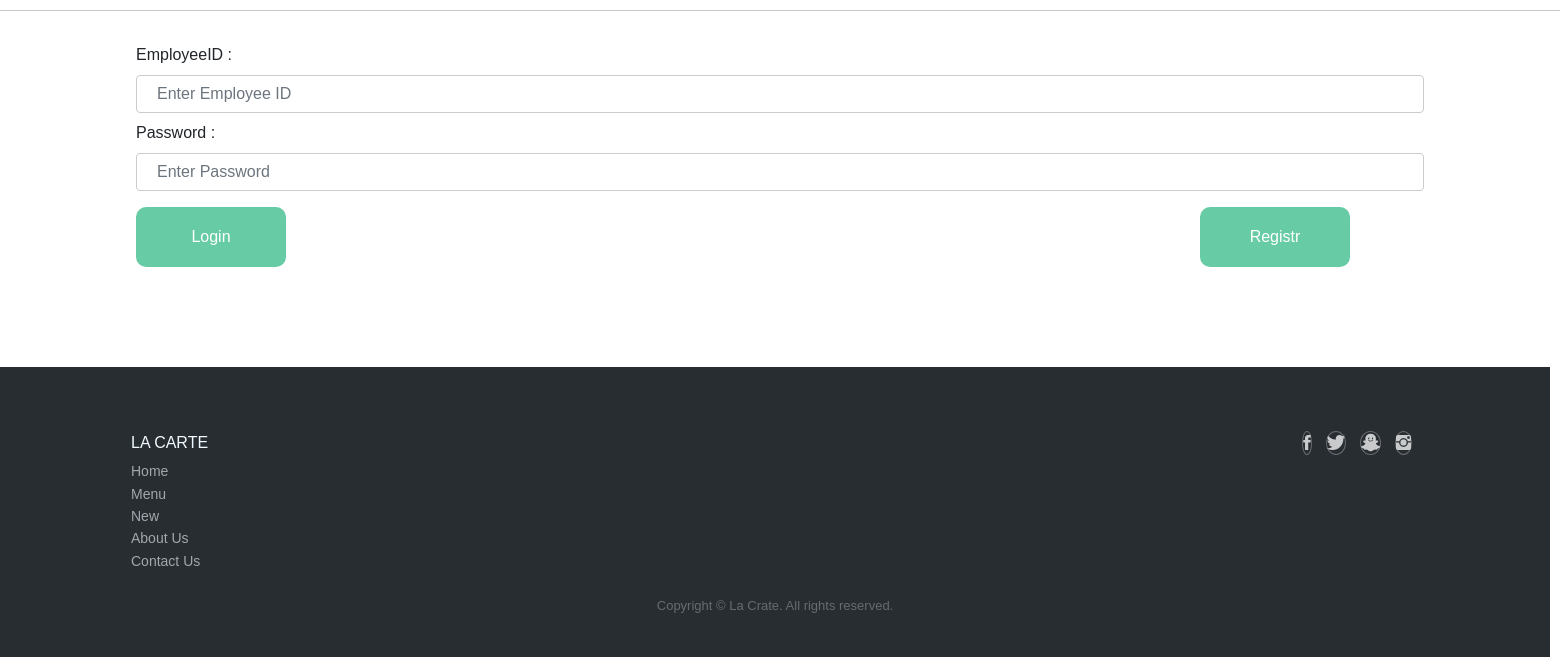
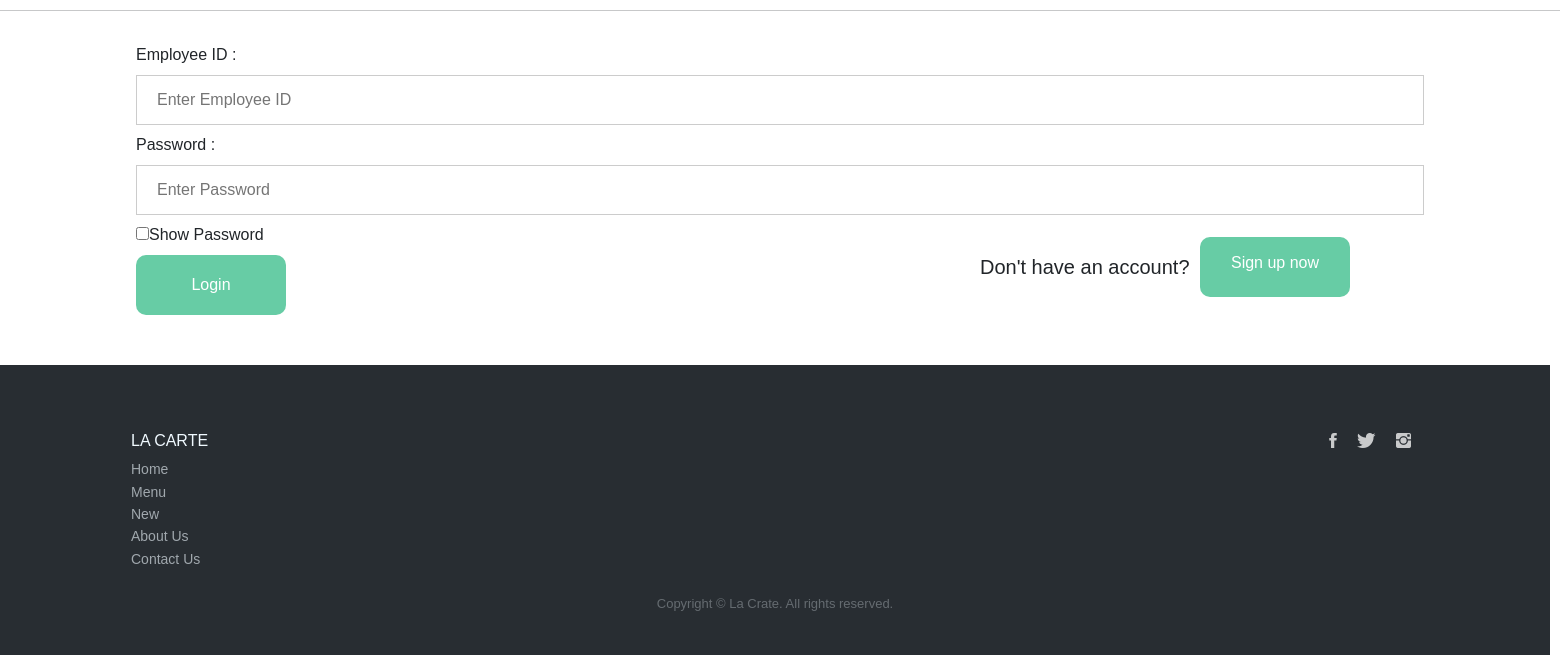
Before and after one commit to La4carte/project, a PHP site: page /log-emp.php in a window 1560 px wide. Shown: the part 172-829 px from the top of the page. Run offline with PHP 8.4, Linux system fonts and the light colour scheme; some libraries are stand-ins or nearby versions.

Commit message:
Update log-emp.php

```diff
--- a/log-emp.php
+++ b/log-emp.php
@@ -172,10 +172,7 @@ span.psw {
   width:36px;
   height:36px;
   line-height:36px;
-
   text-align:center;
-  border-radius:50%;
-  box-shadow:0 0 0 1px rgba(255,255,255,0.4);
   margin:0 8px;
   color:#fff;
   opacity:0.75;
@@ -238,48 +235,56 @@ span.psw {
 <!--زر تسجيل الدخول -->
 
 <div class="container">
-<form method="POST">
+<form   action="logchekemp.php" method="POST">
 
-EmployeeID :<input class="form-control" type="text" placeholder="Enter Employee ID" name="Id number" required/>
+Employee ID :<input  type="text" pattern="[0-9]{9}"placeholder="Enter Employee ID" name="EMPLOEEYID" required/>
 <br>
+Password :	<input text="password" type="password" name="PASSWORD" pattern="(?=.[a-z])(?=.*[A-Z]).{4,8}"placeholder="Enter Password" onsubmit="return checkForm(this)" value="" id="myInput" required/>
+<input type="checkbox" onclick="myFunction()">Show Password
 
-Password :<input class="form-control"  type="text" name="password" placeholder="Enter Password" required/>
+<script>
+function myFunction() {
+  var x = document.getElementById("myInput");
+  if (x.type === "password") {
+    x.type = "text";
+  } else {
+    x.type = "password";
+  }
+}
+</script>
 <br>
-<button class="btn" style="background-color:#67cca5 ;color:white; width:150 ; height:60; border-radius:10px ;" type="submit" name="register"  > Login </button>
+<button class="btn" style="background-color:#67cca5 ;color:white; width:150 ; height:60; border-radius:10px ;"  type="submit" name="login"  > Login </button>
 </form>
 </div>
 
-<div >
+
 
 <!--زر التسجيل -->
-<button onclick="document.getElementById('id01').style.display='block'" style="width:150px ; height:60px ;margin-left:1200px ; margin-top:-100px ; border-radius:10px ;">Registr</button>
+<h5 style="margin-left: 980px; margin-top:-100px;">Don't have an account? </h5>
+<button onclick="document.getElementById('id01').style.display='block'" style="width:150px ; height:60px ;margin-left:1200px ; margin-top:-50px ; border-radius:10px ;"><h6>Sign up now</h6></button>
 
 <div id="id01" class="modal">
   <span onclick="document.getElementById('id01').style.display='none'" class="close" title="Close Modal">&times;</span>
-  <form class="modal-content" action="/action_page.php">
+  <form class="modal-content" action="empregdata.php"method="post">
     <div class="container">
-      <h1>Registration</h1>
+    <h1>Sign up</h1>
       <p>Please fill in this form to create an account.</p>
       <hr>
   <label id="icon" for="name"></label>
-Username  <input type="text" name="username" id="name" placeholder="Enter  username " required/>
+Username  <input type="text" name="USERNAME" id="name" placeholder="Enter  username " pattern="(?=.[a-z])(?=.*[A-Z]).{4,8}" required/>
   <label id="icon" for="name"></label>
-Employee ID <input type="UniversityID" name="name" id="name" placeholder="Enter  Employee ID" required/>
+Employee ID <input type="UniversityID" name="EMPLOEEYID" pattern="[0-9]{9}"id="name" placeholder="Enter Employee ID" required/>
   <label id="icon" for="name"></label>
-Password  <input type="password" name="name" id="name" placeholder="Enter password" required/>
+Password  <input type="password" name="PASSWORD"pattern="(?=.[a-z])(?=.*[A-Z]).{4,8}" placeholder="Enter password" required/>
 <label id="icon" for="name"></label>
-Email  <input type="text" name="name" id="name" placeholder="Enter  Email" required/>
+Email  <input type="text" name="EMAIL" id="name"  pattern="[a-z0-9._%+-]+@[a-z0-9.-]+\.[a-z]{2,}$" placeholder="Enter  Email" required/>
   <label id="icon" for="name"></label>
-Phone  <input type="Phone" name="name" id="name" placeholder="Enter  phone" required/>
+Phone  <input type="Phone" name="PHONE" id="name" pattern="[0-9]{10}" placeholder="Enter  phone for example(05xxxxxxxx)" required/>
 <label id="icon" for="name"></label>
-Office number  <input type="text" name="username" id="name" placeholder="Enter Office number " required/>
+Office number  <input type="text" name="OFFICENUM" id="name"pattern="{4,18}" placeholder="Enter Office number " required/>
       <div class="clearfix">
         <button type="submit"> Sign Up</button>
-      </div>
-    </div>
-  </form>
-</div>
-<script>
+        <script>
 // Get the modal
 var modal = document.getElementById('id01');
 
@@ -290,19 +295,14 @@ window.onclick = function(event) {
   }
 }
 </script>
+      </div>
+    </div>
+  </form>
 </div>
 
-<script>
-// Get the modal
-var modal = document.getElementById('id01');
 
-// When the user clicks anywhere outside of the modal, close it
-window.onclick = function(event) {
-    if (event.target == modal) {
-        modal.style.display = "none";
-    }
-}
-</script>
+
+
 
 
 <!--footer-->
@@ -326,7 +326,10 @@ window.onclick = function(event) {
                         </ul>
                     </div>
 
-                    <div class="col item social"><a href="#"><i class="icon ion-social-facebook"></i></a><a href="#"><i class="icon ion-social-twitter"></i></a><a href="#"><i class="icon ion-social-snapchat"></i></a><a href="#"><i class="icon ion-social-instagram"></i></a></div>
+                    <div class="col item social">
+                    <a href="#"><i class="icon ion-social-facebook"></i></a>
+                    <a href="#"><i class="icon ion-social-twitter"></i></a>
+                    <a href="#"><i class="icon ion-social-instagram"></i></a></div>
                 </div>
                 <p class="copyright">Copyright © La Crate. All rights reserved.</p>
             </div>
```
